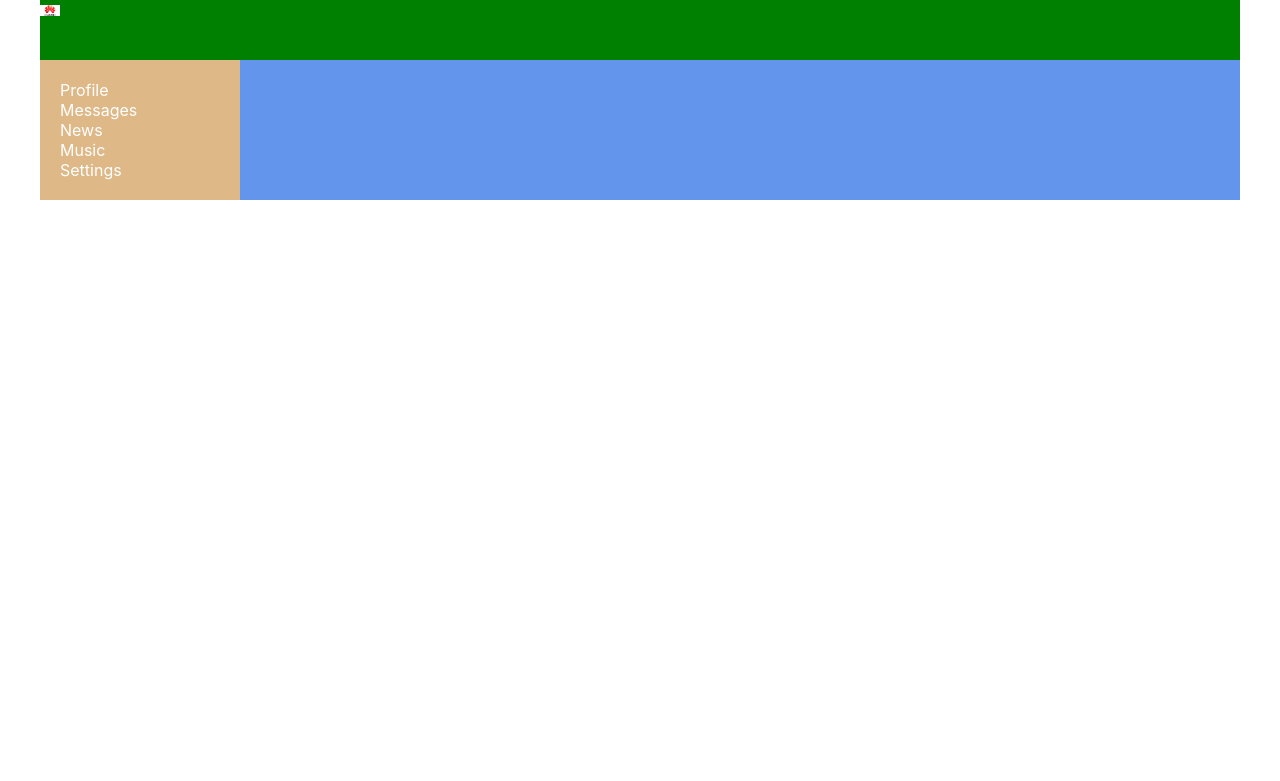
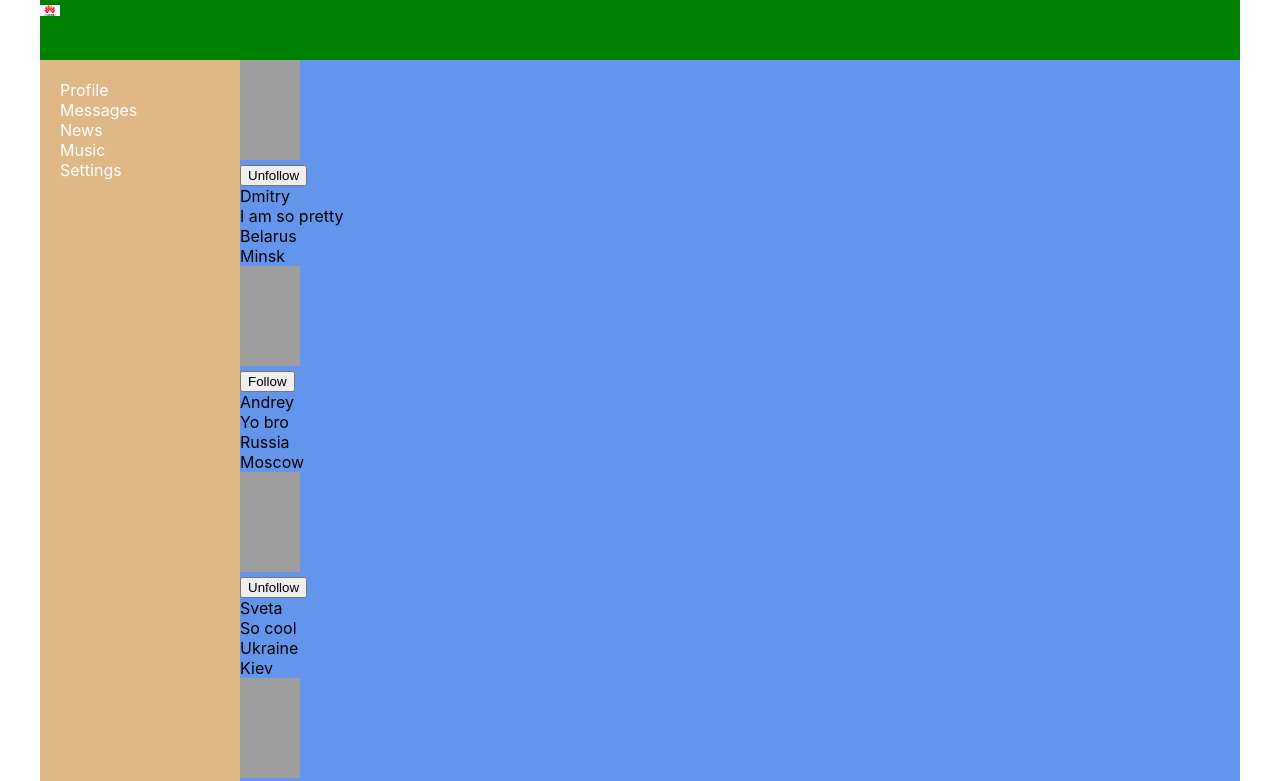
Before and after one commit to NewStyleLifeKaz/it-kamasutra-14, a React (Create React App) app: page /Users in a window 1280 px wide. Shown: the top 781 px of the page. Built offline with nearby package versions, Linux system fonts and the light colour scheme; grey boxes are pictures that could not be loaded.

Commit message:
it-49-Practika

```diff
--- a/src/App.js
+++ b/src/App.js
@@ -4,6 +4,7 @@ import Navbar from './components/Navbar/Navbar';
 import DialogsContainer from './components/Dialogs/DialogsContainer';
 import Profile from './components/Profile/Profile';
 import { BrowserRouter, Route } from 'react-router-dom';
+import UsersContainer from './components/Users/UsersContainer';
 
 
 
@@ -21,11 +22,14 @@ const App = (props) => {
 					<Route path="/Music" />
 					<Route path="/Settings" /> */}
 
-					<Route /* exact */ path="/Dialogs"
-						render={() => <DialogsContainer />} />
+					<Route /* exact */ path="/Dialogs" render={() => <DialogsContainer />} />
 					<Route path="/Profile"
 						render={() => <Profile />} />
-					<Route path="/News" />
+
+					<Route path="/Users"
+						render={() => <UsersContainer />} />
+
+					< Route path="/News" />
 					<Route path="/Music" />
 					<Route path="/Settings" />
 
--- a/src/components/Profile/ProfileInfo/ProfileInfo.jsx
+++ b/src/components/Profile/ProfileInfo/ProfileInfo.jsx
@@ -3,7 +3,7 @@ import s from './ProfileInfo.module.css';
 const ProfileInfo = (props) => {
 	return (
 		<div>
-			<div>
+			<div className={s.item}>
 				<img src="https://helpx.adobe.com/content/dam/help/en/photoshop/using/convert-color-image-black-white/jcr_content/main-pars/before_and_after/image-before/Landscape-Color.jpg" alt="" />
 			</div>
 			<div className={s.descriptionBlock}>
--- a/src/components/Profile/ProfileInfo/ProfileInfo.module.css
+++ b/src/components/Profile/ProfileInfo/ProfileInfo.module.css
@@ -1,3 +1,6 @@
 .descriptionBlock {
 	padding: 10px;
 }
+.item img {
+	width: 100%;
+}
--- /dev/null
+++ b/src/components/Users/Users.jsx
@@ -0,0 +1,51 @@
+import style from "./style.module.css"
+
+let Users = (props) => {
+
+	if (props.users.length === 0) {
+		props.setUsers([
+			{
+				id: 1, photoUrl: 'https://encrypted-tbn0.gstatic.com/images?q=tbn:ANd9GcTf-YY4QxFp_OK4ytMjHDRKl-SYDDDEDZk7jw&usqp=CAU',
+				followed: true, fullName: 'Dmitry', status: 'I am so pretty', location: { city: 'Minsk', country: 'Belarus' }
+			},
+			{
+				id: 2, photoUrl: 'https://encrypted-tbn0.gstatic.com/images?q=tbn:ANd9GcTf-YY4QxFp_OK4ytMjHDRKl-SYDDDEDZk7jw&usqp=CAU',
+				followed: false, fullName: 'Andrey', status: 'Yo bro', location: { city: 'Moscow', country: 'Russia' }
+			},
+			{
+				id: 3, photoUrl: 'https://encrypted-tbn0.gstatic.com/images?q=tbn:ANd9GcTf-YY4QxFp_OK4ytMjHDRKl-SYDDDEDZk7jw&usqp=CAU',
+				followed: true, fullName: 'Sveta', status: 'So cool', location: { city: 'Kiev', country: 'Ukraine' }
+			},
+		])
+	};
+
+	return <div>
+		{
+			props.users.map(u => <div key={u.id}>
+				<span>
+					<div>
+						<img src={u.photoUrl} className={style.userPhoto} />
+					</div>
+					<div>
+						{u.followed
+							? <button onClick={() => { props.unfollow(u.id) }} >Unfollow</button>
+							: <button onClick={() => { props.follow(u.id) }} >Follow</button>
+						}
+					</div>
+				</span>
+				<span>
+					<span>
+						<div>{u.fullName} </div>
+						<div>{u.status} </div>
+					</span>
+					<span>
+						<div>{u.location.country} </div>
+						<div>{u.location.city} </div>
+					</span>
+				</span>
+			</div >)
+		}
+	</div >
+};
+
+export default Users;
--- /dev/null
+++ b/src/components/Users/UsersContainer.jsx
@@ -0,0 +1,27 @@
+import { connect } from "react-redux";
+import { followAC, setUsersAC, unfollowAC } from "../../redux/users-reducer";
+import Users from "./Users";
+
+let mapStateToProps = (state) => {
+	return {
+		users: state.usersPage.users
+	}
+}
+
+let mapDispatchToProps = (dispatch) => {
+	return {
+		follow: (userId) => {
+			dispatch(followAC(userId));
+		},
+		unfollow: (userId) => {
+			dispatch(unfollowAC(userId));
+		},
+		setUsers: (users) => {
+			dispatch(setUsersAC(users));
+		}
+	}
+}
+
+
+
+export default connect(mapStateToProps, mapDispatchToProps)(Users);
--- /dev/null
+++ b/src/components/Users/style.module.css
@@ -0,0 +1,4 @@
+.userPhoto {
+	width: 60px;
+	height: 100px;
+}
--- a/src/redux/store-redux.js
+++ b/src/redux/store-redux.js
@@ -2,11 +2,13 @@ import { combineReducers, createStore } from "redux";
 import dialogsReducer from "./dialogs-reducer";
 import profileReducer from "./profile-reducer";
 import sidebarReducer from "./sidebar-reducer";
+import usersReducer from "./users-reducer";
 
 let reducers = combineReducers({
 	profilePage: profileReducer,
 	dialogsPage: dialogsReducer,
 	sidebar: sidebarReducer,
+	usersPage: usersReducer
 });
 
 let store = createStore(reducers);
--- /dev/null
+++ b/src/redux/users-reducer.js
@@ -0,0 +1,60 @@
+const FOLLOW = 'Follow';
+const UNFOLLOW = 'Unfollow';
+const SET_USERS = 'SET_USERS';
+
+let initialState = {
+	users: [
+
+	],
+};
+
+const usersReducer = (state = initialState, action) => {
+	switch (action.type) {
+		case FOLLOW:
+			return {
+				...state,
+				//!users: [...state.users],
+				//!users: state.users.map(u => u),  - Две записи в коменнтах идентичны
+				users: state.users.map(u => {
+					if (u.id === action.userId) {
+						return { ...u, followed: true }
+					}
+					return u
+				})
+			}
+		case UNFOLLOW:
+			return {
+				...state,
+				users: state.users.map(u => {
+					if (u.id === action.userId) {
+						return { ...u, followed: false }
+					}
+					return u
+				})
+			}
+		case SET_USERS:
+			return { ...state, users: [...state.users, ...action.users] }
+
+		default:
+			return state;
+	}
+
+	// if (action.type === ADD_POST) {
+	// 	let newPost = {
+	// 		id: 7,
+	// 		message: state.newPostText,
+	// 		LikesCount: 0
+	// 	};
+	// 	state.posts.push(newPost);
+	// 	state.newPostText = '';
+	// } else if (action.type === UPDATE_NEW_POST_TEXT) {
+	// 	state.newPostText = action.newText;
+	// }
+	// return state;
+};
+
+export const followAC = (userId) => ({ type: FOLLOW, userId });
+export const unfollowAC = (userId) => ({ type: UNFOLLOW, userId });
+export const setUsersAC = (users) => ({ type: SET_USERS, users });
+
+export default usersReducer;
```
